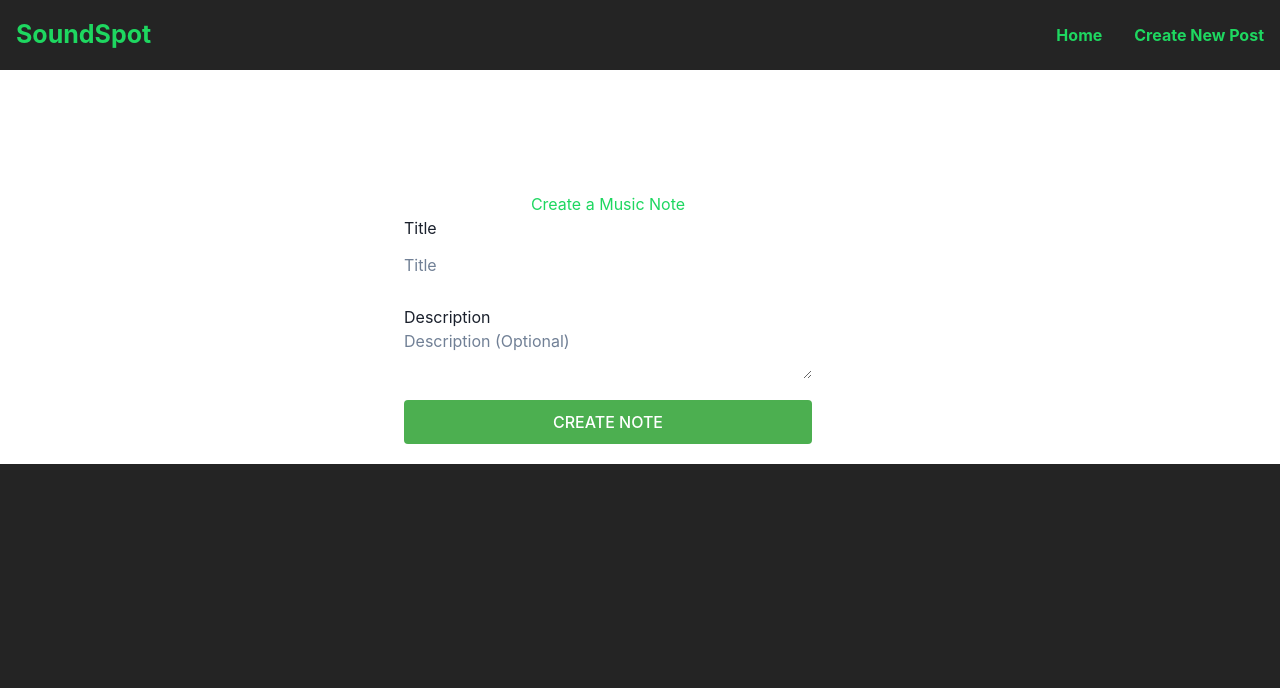
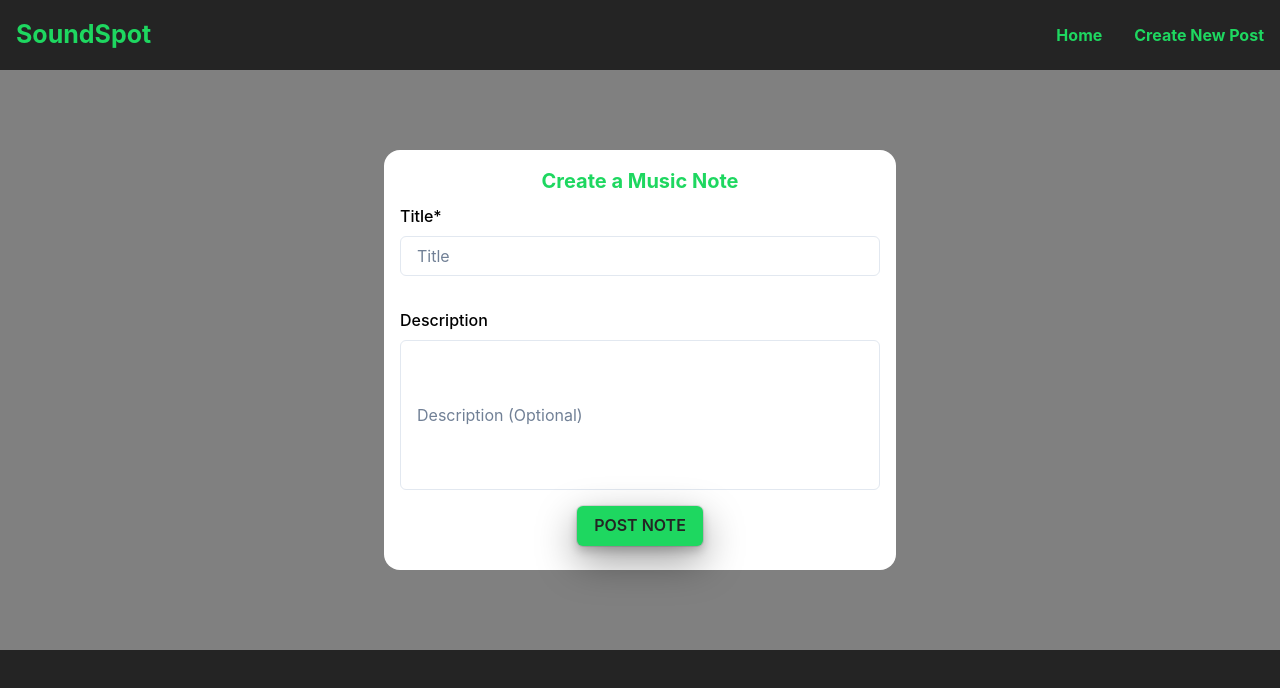
Before and after one commit to prinsaa/SoundSpot, a React (Vite) app: page /Create in a window 1280 px wide. Shown: the top 688 px of the page. Built offline with nearby package versions, Linux system fonts and the light colour scheme.

Commit message:
updated post UI

```diff
--- a/src/Create.jsx
+++ b/src/Create.jsx
@@ -2,10 +2,26 @@ import React, { useState } from "react";
 import "../src/App.css";
 import { supabase } from "./createClient";
 import Nav from "../src/Nav";
+import {
+  Box,
+  Flex,
+  Text,
+  Input,
+  VStack,
+  Center,
+  FormControl,
+  Button,
+  FormLabel,
+} from "@chakra-ui/react";
 
 const Create = () => {
   const [post, setPost] = useState({ title: "", description: "" }); //empty object
   const [submissionMessage, setSubmissionMessage] = useState(null);
+  const [showMessage, setShowMessage] = useState(false);
+
+  const resetForm = () => {
+    setPost({ title: "", description: "" });
+  };
 
   function handleChange(e) {
     setPost((prevFormData) => {
@@ -24,51 +40,104 @@ const Create = () => {
       likes: 0,
     });
 
+    console.log("Creating post:", post.title);
+
     if (error) {
       console.error(error);
     } else {
       setSubmissionMessage("♫ Music Note posted successfully! ♫");
+      setShowMessage(true);
+
+      setTimeout(() => {
+        setSubmissionMessage("");
+        setShowMessage(false);
+      }, 3000);
     }
   }
 
   return (
     <>
       <Nav />
-      <div className="post-square">
-        <div className="form-container">
-          <h2 className="Title">Create a Music Note</h2>
-          <form
-            className="Form"
+      <Box backgroundColor="grey">
+        <Center>
+          <Flex
+            width="100%"
+            justifyContent="center"
+            paddingTop="5rem"
+            paddingBottom="5rem"
+          >
+            <VStack
+              width="40%"
+              background="white"
+              padding="1rem"
+              borderRadius="1rem"
+            >
+              <Text color="#1ed760" as="b" fontSize="xl">
+                Create a Music Note
+              </Text>
+              <FormControl
+                justifyContent="center"
                 onSubmit={async (e) => {
                   e.preventDefault();
                   await createPost();
                 }}
               >
-            <div className="post_title">
-              <label htmlFor="title">Title</label>
-              <input
-                type="text"
+                <FormLabel color="black" as="b" htmlFor="title">
+                  Title*
+                </FormLabel>
+                <Input
+                  color="black"
+                  width="100%"
+                  marginBottom="2rem"
+                  isRequired
                   name="title"
                   placeholder="Title"
-                required
                   onChange={handleChange}
+                  value={post.title}
                 />
-            </div>
-
-            <div className="post_description">
-              <label htmlFor="description">Description</label>
-              <textarea
+                <FormLabel color="black" as="b" htmlFor="description">
+                  Description
+                </FormLabel>
+                <Input
+                  color="black"
+                  width="100%"
                   type="text"
                   name="description"
                   placeholder="Description (Optional)"
                   onChange={handleChange}
+                  style={{ height: "150px" }}
+                  value={post.description}
                 />
-            </div>
-            <button className="postBtn">CREATE NOTE</button>
-            <h3 classname="submitted">{submissionMessage}</h3>
-          </form>
-        </div>
-      </div>
+                <Flex justifyContent="center" paddingTop="1rem">
+                  <Button
+                    color="#242424"
+                    backgroundColor="#1ed760"
+                    variant="solid"
+                    boxShadow="dark-lg"
+                    size="md"
+                    type="submit"
+                    onClick={async (e) => {
+                      e.preventDefault();
+                      if (post.title.trim() !== "") {
+                        await createPost();
+                        resetForm();
+                      } else {
+                        setSubmissionMessage(
+                          "Ensure title is not empty and please try again."
+                        );
+                        console.error("Title cannot be empty");
+                      }
+                    }}
+                  >
+                    POST NOTE
+                  </Button>
+                </Flex>
+              </FormControl>
+              <Text>{submissionMessage}</Text>
+            </VStack>
+          </Flex>
+        </Center>
+      </Box>
     </>
   );
 };
--- a/src/Post.jsx
+++ b/src/Post.jsx
@@ -27,10 +27,15 @@ const Post = () => {
   const [newDescription, setNewDescription] = useState(postId.description);
 
   const [input, setInput] = useState("");
-  const isError = input === "";
   const [comments, setComments] = useState([]);
 
   const navigate = useNavigate();
+
+  const [isError, setIsError] = useState(false);
+  const handleInputBlur = () => {
+    // Check if the input is empty on blur and set isError accordingly
+    setIsError(input.trim() === "");
+  };
 
   useEffect(() => {
     async function fetchPostById(postId) {
@@ -242,7 +247,7 @@ const Post = () => {
             )}
             {post ? (
               <VStack justifyContent="center" padding="1rem" width="100%">
-                <FormControl isInvalid={isError}>
+                <FormControl isInvalid={isError} isRequired>
                   <Input
                     backgroundColor="white"
                     placeholder="Write a Comment"
@@ -250,15 +255,16 @@ const Post = () => {
                     value={input}
                     _placeholder={{ color: "#242424" }}
                     onChange={(e) => setInput(e.target.value)}
+                    onBlur={handleInputBlur}
                   />
                   {!isError ? (
-                    <FormHelperText>
-                      Writing a positive comment...
-                    </FormHelperText>
+                    <FormHelperText>Write a positive comment!</FormHelperText>
                   ) : (
-                    <FormErrorMessage>Comment is required.</FormErrorMessage>
+                    <FormErrorMessage color="#ffb0b0">
+                      Comment is required.
+                    </FormErrorMessage>
                   )}
-                </FormControl>{" "}
+                </FormControl>
                 <Button
                   color="#242424"
                   backgroundColor="#1ed760"
@@ -266,6 +272,7 @@ const Post = () => {
                   boxShadow="dark-lg"
                   size="sm"
                   onClick={() => submitComment(post.id)}
+                  isDisabled={input.trim() === ""}
                 >
                   Post Comment
                 </Button>
```
Lines whose indentation alone changed are shown as unchanged.
